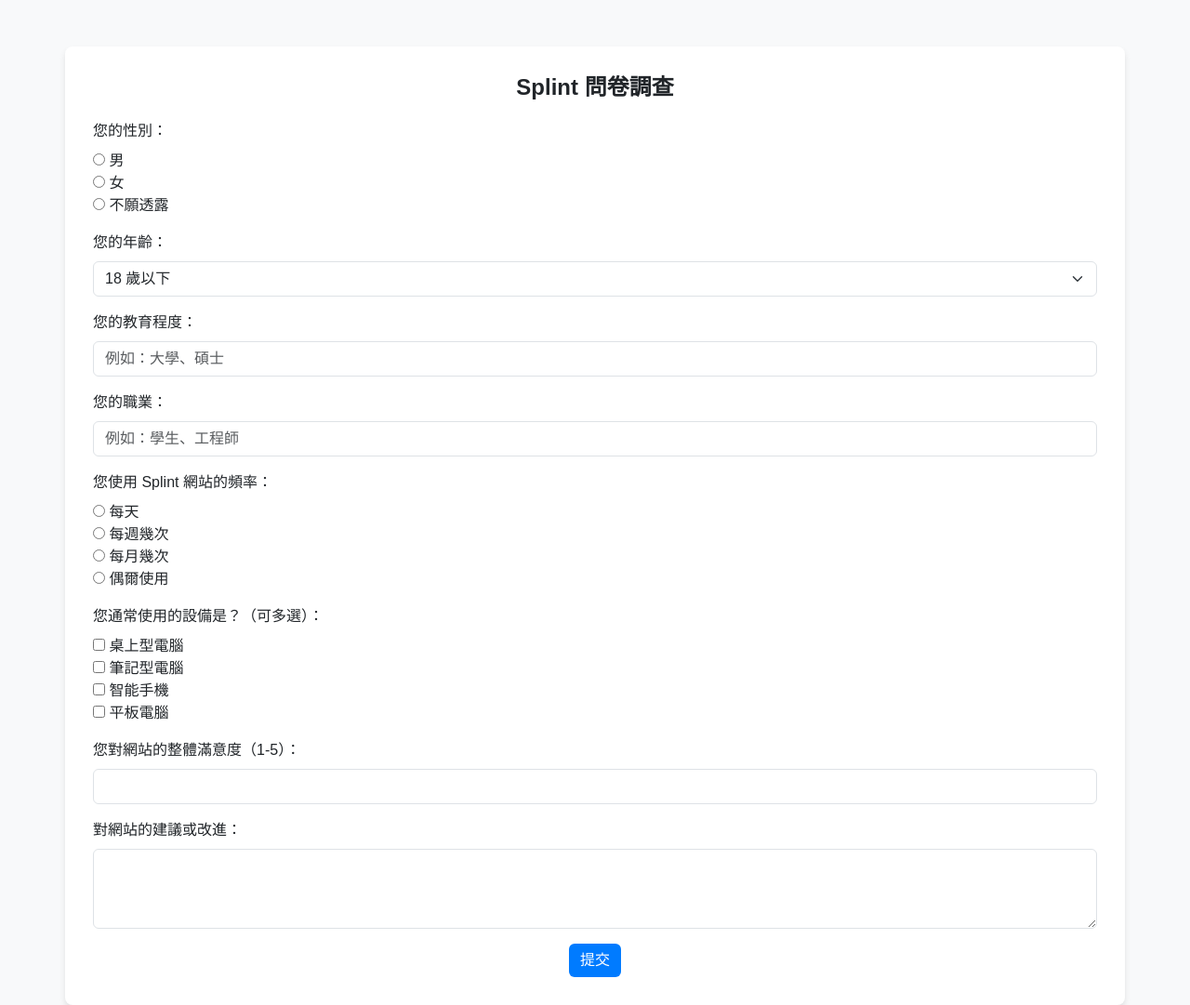
After one commit to m1016m/splint_2, a Django app: template templates/form.html in a window 1280 px wide. The commit adds this page. Shown: the whole page at 93% size. Run offline with Django 4.2, Linux system fonts and the light colour scheme; the template is opened without the code that fills it, so the values that code supplies are empty; parts of the project's set-up code (start-up, migrations or seed data) failed here and were passed over.

Commit message:
Add files via upload

```diff
--- /dev/null
+++ b/templates/form.html
@@ -0,0 +1,114 @@
+<!DOCTYPE html>
+<html lang="en">
+<head>
+    <meta charset="UTF-8">
+    <meta name="viewport" content="width=device-width, initial-scale=1.0">
+    <title>Splint 問卷調查</title>
+    <link href="https://cdnjs.cloudflare.com/ajax/libs/font-awesome/6.0.0-beta3/css/all.min.css" rel="stylesheet">
+    <link href="https://cdn.jsdelivr.net/npm/bootstrap@5.3.0-alpha1/dist/css/bootstrap.min.css" rel="stylesheet">
+    <style>
+        body {
+            background-color: #f8f9fa;
+            font-family: 'Arial', sans-serif;
+        }
+        .container {
+            margin-top: 50px;
+            background: #ffffff;
+            padding: 30px;
+            border-radius: 8px;
+            box-shadow: 0 4px 6px rgba(0, 0, 0, 0.1);
+        }
+        .form-title {
+            font-size: 1.5rem;
+            font-weight: bold;
+            margin-bottom: 20px;
+            text-align: center;
+        }
+        .btn-primary {
+            background-color: #007bff;
+            border: none;
+        }
+        .btn-primary:hover {
+            background-color: #0056b3;
+        }
+    </style>
+</head>
+<body>
+
+<div class="container">
+    <h1 class="form-title">Splint 問卷調查</h1>
+    <form method="post">
+        {% csrf_token %}
+
+        <!-- Gender -->
+        <div class="mb-3">
+            <label for="gender" class="form-label">您的性別：</label><br>
+            <input type="radio" id="male" name="gender" value="male"> 男 <br>
+            <input type="radio" id="female" name="gender" value="female"> 女 <br>
+            <input type="radio" id="prefer_not" name="gender" value="prefer_not"> 不願透露
+        </div>
+
+        <!-- Age Group -->
+        <div class="mb-3">
+            <label for="age_group" class="form-label">您的年齡：</label>
+            <select id="age_group" name="age_group" class="form-select">
+                <option value="under_18">18 歲以下</option>
+                <option value="18_25">18-25 歲</option>
+                <option value="26_35">26-35 歲</option>
+                <option value="36_45">36-45 歲</option>
+                <option value="above_46">46 歲以上</option>
+            </select>
+        </div>
+
+        <!-- Education -->
+        <div class="mb-3">
+            <label for="education" class="form-label">您的教育程度：</label>
+            <input type="text" id="education" name="education" class="form-control" placeholder="例如：大學、碩士">
+        </div>
+
+        <!-- Profession -->
+        <div class="mb-3">
+            <label for="profession" class="form-label">您的職業：</label>
+            <input type="text" id="profession" name="profession" class="form-control" placeholder="例如：學生、工程師">
+        </div>
+
+        <!-- Usage Frequency -->
+        <div class="mb-3">
+            <label for="usage_frequency" class="form-label">您使用 Splint 網站的頻率：</label><br>
+            <input type="radio" id="daily" name="usage_frequency" value="daily"> 每天 <br>
+            <input type="radio" id="weekly" name="usage_frequency" value="weekly"> 每週幾次 <br>
+            <input type="radio" id="monthly" name="usage_frequency" value="monthly"> 每月幾次 <br>
+            <input type="radio" id="rarely" name="usage_frequency" value="rarely"> 偶爾使用
+        </div>
+
+        <!-- Device Used -->
+        <div class="mb-3">
+            <label for="device_used" class="form-label">您通常使用的設備是？（可多選）：</label><br>
+            <input type="checkbox" id="desktop" name="device_used" value="desktop"> 桌上型電腦 <br>
+            <input type="checkbox" id="laptop" name="device_used" value="laptop"> 筆記型電腦 <br>
+            <input type="checkbox" id="smartphone" name="device_used" value="smartphone"> 智能手機 <br>
+            <input type="checkbox" id="tablet" name="device_used" value="tablet"> 平板電腦
+        </div>
+
+        <!-- Overall Experience -->
+        <div class="mb-3">
+            <label for="overall_experience" class="form-label">您對網站的整體滿意度（1-5）：</label>
+            <input type="number" id="overall_experience" name="overall_experience" class="form-control" min="1" max="5">
+        </div>
+
+        <!-- Suggestions -->
+        <div class="mb-3">
+            <label for="suggestions" class="form-label">對網站的建議或改進：</label>
+            <textarea id="suggestions" name="suggestions" class="form-control" rows="3"></textarea>
+        </div>
+
+        <!-- Submit Button -->
+        <div class="text-center">
+            <button type="submit" class="btn btn-primary">提交</button>
+        </div>
+    </form>
+</div>
+
+<script src="https://cdn.jsdelivr.net/npm/bootstrap@5.3.0-alpha1/dist/js/bootstrap.bundle.min.js"></script>
+</body>
+</html>
--- a/templates/header.html
+++ b/templates/header.html
@@ -27,6 +27,12 @@
           <a class="nav-link" href="{% url 'Exercise' %}">手指運動教學</a>
         </li>
         <li class="nav-item">
+          <a class="nav-link" href="{% url 'questionnaire' %}">問卷調查</a>
+        </li>
+        <li class="nav-item">
+          <a class="nav-link" href="{% url 'logout' %}">登出</a>
+        </li>
+        <li class="nav-item">
           <a class="nav-link" href="#">聯絡我們</a>
         </li>
       </ul>
--- a/templates/header1.html
+++ b/templates/header1.html
@@ -27,6 +27,12 @@
           <a class="nav-link" href="{% url 'Exercise' %}">手指運動教學</a>
         </li>
         <li class="nav-item">
+          <a class="nav-link" href="{% url 'thank_you' %}">問卷調查</a>
+        </li>
+        <li class="nav-item">
+          <a class="nav-link" href="{% url 'logout' %}">登出</a>
+        </li>
+        <li class="nav-item">
           <a class="nav-link" href="#">聯絡我們</a>
         </li>
       </ul>
```
Also changed, not shown: templates/thank_you.html (added, +53 -0 lines).
